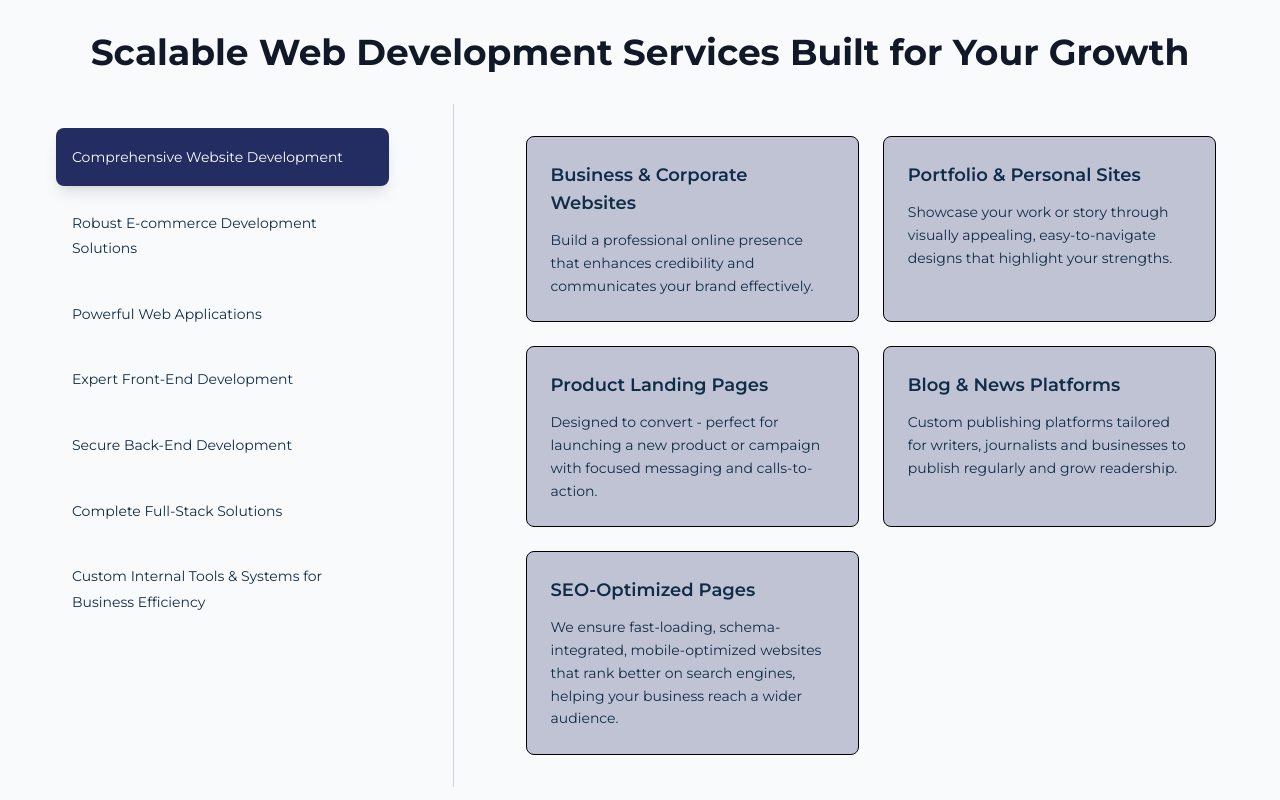
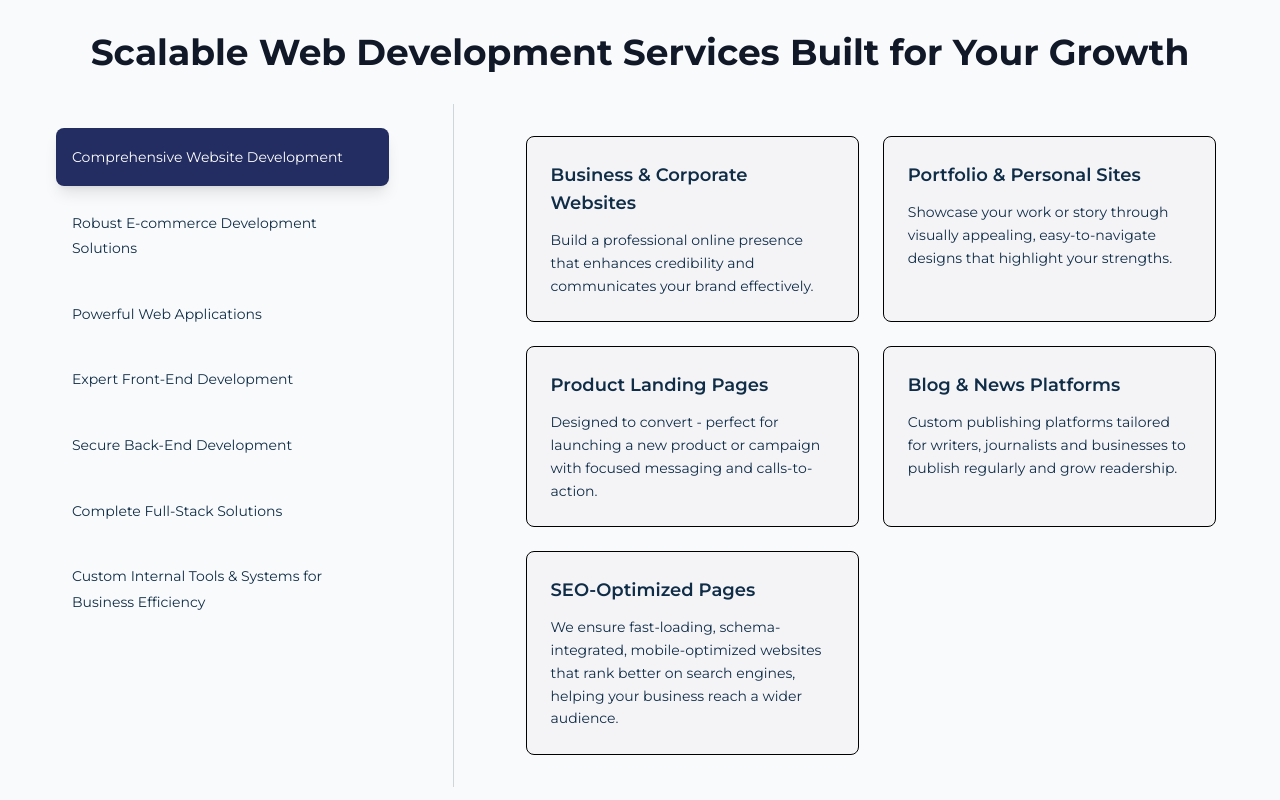
Before and after one commit to rastogi30/Mindor-tech, a Next.js app: page /services/web-development in a window 1280 px wide. Shown: the part 1340-2140 px from the top of the page. Built offline with nearby package versions, Linux system fonts and the light colour scheme.

Commit message:
color fix

```diff
--- a/src/components/webcomponents/services.tsx
+++ b/src/components/webcomponents/services.tsx
@@ -241,7 +241,7 @@ const services: React.FC = () => {
                                 {tabContent[activeTab].content.map((service, index) => (
                                     <div
                                         key={index}
-                                        className="rounded-lg p-6 hover:shadow-md transition-shadow duration-200 border" style={{ backgroundColor: '#C0C3D4', borderColor: '#000000' }}
+                                        className="rounded-lg p-6 hover:shadow-md transition-shadow duration-200 border" style={{ backgroundColor: '#f4f4f7ff', borderColor: '#000000' }}
                                     >
                                         <h3 className="text-lg font-semibold text-gray-900 mb-3" style={{ color: '#102D47' }}>
                                             {service.title}
```
